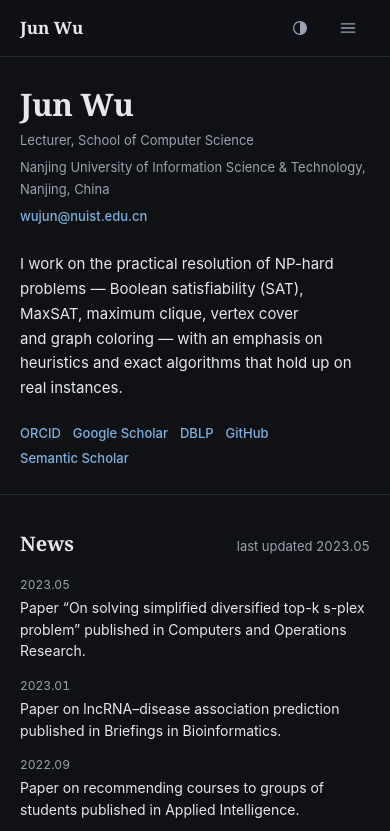
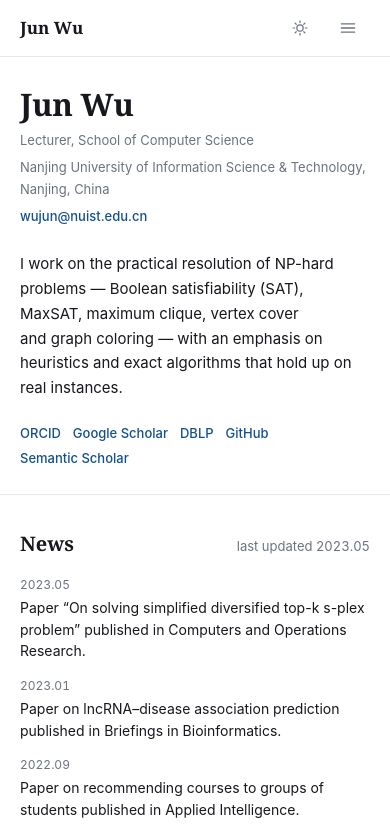
Before and after one commit to wujunzero/website, an Eleventy site: page src/pages/home.html in a window 390 px wide. Both pictures are taken after a click on the button 300 px from the left and 28 px from the top of the page. Shown: the top 831 px of the page. Built offline with nearby package versions, Linux system fonts and the light colour scheme; Eleventy itself is replaced by a stand-in of ours; files that its build step writes are made by us from their sources.

Commit message:
feat: three-state theme, lock scroll behind the mobile menu
The 3 KB JS budget had started to drive decisions rather than describe them:
comments were dropped to save bytes and the theme toggle only knew light and
dark, so once you touched it you could never get back to following the system.
Both are fixed, and the budget is now 5 KB.

- theme cycles system -> light -> dark -> system; "system" writes no
  data-theme at all, which hands control back to prefers-color-scheme
- one icon per mode (half disc / sun / moon), driven by data-mode
- filtering now also hides the matching "jump to year" links, so no anchor
  points at a year group that was just collapsed
- the mobile panel covers the viewport, so lock body scroll while it is open
  and release it on resize past the breakpoint
- main.js rewritten with its comments intact; inline theme script back to a
  readable multi-line form

CSS 13902 B, JS 4629 B (1554 B gzipped).

```diff
--- a/src/assets/main.css
+++ b/src/assets/main.css
@@ -252,6 +252,30 @@ ol {
 .icon-btn:hover {
   background: var(--surface);
   color: var(--text);
+}
+
+/* One icon per theme mode; the button carries the current one in data-mode. */
+.theme-light,
+.theme-dark {
+  display: none;
+}
+
+[data-mode="light"] .theme-system,
+[data-mode="dark"] .theme-system {
+  display: none;
+}
+
+[data-mode="light"] .theme-light {
+  display: block;
+}
+
+[data-mode="dark"] .theme-dark {
+  display: block;
+}
+
+/* The mobile menu covers the viewport, so freeze the page behind it. */
+body.menu-open {
+  overflow: hidden;
 }
 
 .menu-btn {
--- a/src/assets/main.js
+++ b/src/assets/main.js
@@ -1,76 +1,121 @@
 (function () {
   var root = document.documentElement;
+  var THEME_KEY = "theme";
 
+  /* Theme: system -> light -> dark -> system. "system" writes no data-theme
+     attribute at all, so the prefers-color-scheme block in CSS takes over. */
   var toggle = document.getElementById("theme-toggle");
-  if (toggle) toggle.onclick = function () {
-    var stored = null;
-    try { stored = localStorage.getItem("theme"); } catch (e) {}
-    var dark = stored ? stored === "dark"
-      : matchMedia("(prefers-color-scheme: dark)").matches;
-    root.setAttribute("data-theme", dark ? "light" : "dark");
-    try { localStorage.setItem("theme", dark ? "light" : "dark"); } catch (e) {}
-  };
+  if (toggle) {
+    var order = ["system", "light", "dark"];
+    var mode = "system";
+    try {
+      var saved = localStorage.getItem(THEME_KEY);
+      if (order.indexOf(saved) > -1) mode = saved;
+    } catch (e) {}
 
-  var btn = document.getElementById("menu-toggle");
+    var paint = function () {
+      if (mode === "system") root.removeAttribute("data-theme");
+      else root.setAttribute("data-theme", mode);
+      var next = order[(order.indexOf(mode) + 1) % order.length];
+      toggle.setAttribute("aria-label", "Colour theme: " + mode + ". Switch to " + next + ".");
+      toggle.setAttribute("title", "Colour theme: " + mode);
+      toggle.setAttribute("data-mode", mode);
+    };
+
+    toggle.addEventListener("click", function () {
+      mode = order[(order.indexOf(mode) + 1) % order.length];
+      try {
+        localStorage.setItem(THEME_KEY, mode);
+      } catch (e) {}
+      paint();
+    });
+
+    paint();
+  }
+
+  /* Mobile menu: the panel is fixed and full height, so lock the page behind
+     it, close on link click, on Escape, and hand focus back to the button. */
+  var menuBtn = document.getElementById("menu-toggle");
   var nav = document.getElementById("site-nav");
-  if (btn && nav) {
-    var close = function () {
-      nav.classList.remove("is-open");
-      btn.setAttribute("aria-expanded", "false");
-      btn.setAttribute("aria-label", "Open menu");
+  if (menuBtn && nav) {
+    var setMenu = function (open) {
+      nav.classList.toggle("is-open", open);
+      document.body.classList.toggle("menu-open", open);
+      menuBtn.setAttribute("aria-expanded", open);
+      menuBtn.setAttribute("aria-label", open ? "Close menu" : "Open menu");
     };
-    btn.onclick = function () {
-      var open = nav.classList.toggle("is-open");
-      btn.setAttribute("aria-expanded", open);
-      btn.setAttribute("aria-label", open ? "Close menu" : "Open menu");
-    };
+    menuBtn.addEventListener("click", function () {
+      setMenu(!nav.classList.contains("is-open"));
+    });
     nav.addEventListener("click", function (e) {
-      if (e.target.closest("a")) close();
+      if (e.target.closest("a")) setMenu(false);
     });
     document.addEventListener("keydown", function (e) {
       if (e.key === "Escape" && nav.classList.contains("is-open")) {
-        close();
-        btn.focus();
+        setMenu(false);
+        menuBtn.focus();
+      }
+    });
+    window.addEventListener("resize", function () {
+      if (window.innerWidth > 767) setMenu(false);
+    });
+  }
+
+  /* Publication filter: hide non-matching entries, drop year groups that end
+     up empty, hide their "jump to" links too, and announce the result count. */
+  var segmented = document.querySelector(".segmented");
+  if (segmented) {
+    var buttons = segmented.querySelectorAll("button");
+    var items = document.querySelectorAll(".pub");
+    var groupHeaders = document.querySelectorAll(".year-label");
+    var status = document.getElementById("filter-status");
+
+    segmented.addEventListener("click", function (e) {
+      var clicked = e.target.closest("button");
+      if (!clicked) return;
+
+      buttons.forEach(function (b) {
+        b.setAttribute("aria-pressed", b === clicked);
+      });
+
+      var want = clicked.getAttribute("data-filter");
+      var shown = 0;
+      items.forEach(function (item) {
+        var match = want === "all" || item.getAttribute("data-type") === want;
+        item.hidden = !match;
+        if (match) shown++;
+      });
+
+      groupHeaders.forEach(function (header) {
+        var group = header.closest("[data-year-group]");
+        var empty = !group.querySelector(".pub:not([hidden])");
+        group.hidden = empty;
+        var jump = document.querySelector('.jump a[href="#' + header.id + '"]');
+        if (jump) jump.hidden = empty;
+      });
+
+      if (status) {
+        status.textContent = "Showing " + shown + " of " + items.length + " papers";
       }
     });
   }
 
-  // Filter: hide items, hide empty year groups, announce the count.
-  var seg = document.querySelector(".segmented");
-  if (seg) {
-    var btns = seg.querySelectorAll("button");
-    var items = document.querySelectorAll(".pub");
-    var groups = document.querySelectorAll("[data-year-group]");
-    var status = document.getElementById("filter-status");
-    seg.addEventListener("click", function (e) {
-      var b = e.target.closest("button");
-      if (!b) return;
-      btns.forEach(function (x) { x.setAttribute("aria-pressed", x === b); });
-      var want = b.getAttribute("data-filter");
-      var shown = 0;
-      items.forEach(function (li) {
-        li.hidden = want !== "all" && li.getAttribute("data-type") !== want;
-        if (!li.hidden) shown++;
-      });
-      groups.forEach(function (g) {
-        g.hidden = !g.querySelector(".pub:not([hidden])");
-      });
-      if (status) status.textContent = shown + " of " + items.length + " papers shown";
-    });
-  }
+  /* Scroll spy: one observer per section, tagging the matching nav link. */
+  var links = document.querySelectorAll("#site-nav a[href*='#']");
+  var currentLink = null;
+  links.forEach(function (link) {
+    var id = link.getAttribute("href").split("#")[1];
+    var section = id ? document.getElementById(id) : null;
+    if (!section || !window.IntersectionObserver) return;
 
-  // Scroll spy.
-  if (IntersectionObserver) {
-    var current = null;
-    document.querySelectorAll("#site-nav a[href*='#']").forEach(function (a) {
-      var el = document.getElementById(a.getAttribute("href").split("#")[1] || "");
-      if (!el) return;
-      new IntersectionObserver(function (es) {
-        if (!es[0].isIntersecting) return;
-        if (current) current.removeAttribute("aria-current");
-        current = a;
-        a.setAttribute("aria-current", "location");
-      }, { rootMargin: "-56px 0px -65% 0px" }).observe(el);
-    });
-  }
+    new IntersectionObserver(
+      function (entries) {
+        if (!entries[0].isIntersecting) return;
+        if (currentLink) currentLink.removeAttribute("aria-current");
+        currentLink = link;
+        link.setAttribute("aria-current", "location");
+      },
+      { rootMargin: "-56px 0px -65% 0px" }
+    ).observe(section);
+  });
 })();
--- a/src/includes/nav.html
+++ b/src/includes/nav.html
@@ -14,11 +14,23 @@
     </nav>
 
     <div class="nav-actions">
-      <button type="button" class="icon-btn" id="theme-toggle" aria-label="Switch colour theme"
-        title="Switch colour theme">
-        <svg width="18" height="18" viewBox="0 0 24 24" fill="none" aria-hidden="true" focusable="false">
-          <circle cx="12" cy="12" r="8.5" stroke="currentColor" stroke-width="1.6" />
-          <path d="M12 3.5a8.5 8.5 0 0 1 0 17z" fill="currentColor" />
+      <button type="button" class="icon-btn" id="theme-toggle" aria-label="Colour theme: system"
+        title="Colour theme: system">
+        <svg class="theme-system" width="18" height="18" viewBox="0 0 24 24" fill="none" aria-hidden="true"
+          focusable="false">
+          <circle cx="12" cy="12" r="8.4" stroke="currentColor" stroke-width="1.6" />
+          <path d="M12 3.6a8.4 8.4 0 0 1 0 16.8z" fill="currentColor" />
+        </svg>
+        <svg class="theme-light" width="18" height="18" viewBox="0 0 24 24" fill="none" aria-hidden="true"
+          focusable="false">
+          <circle cx="12" cy="12" r="4.2" stroke="currentColor" stroke-width="1.6" />
+          <path d="M12 2.6v2.2M12 19.2v2.2M2.6 12h2.2M19.2 12h2.2M5.4 5.4l1.6 1.6M17 17l1.6 1.6M18.6 5.4L17 7M7 17l-1.6 1.6"
+            stroke="currentColor" stroke-width="1.6" stroke-linecap="round" />
+        </svg>
+        <svg class="theme-dark" width="18" height="18" viewBox="0 0 24 24" fill="none" aria-hidden="true"
+          focusable="false">
+          <path d="M20 14.5A8.2 8.2 0 0 1 9.5 4a8.4 8.4 0 1 0 10.5 10.5z" stroke="currentColor"
+            stroke-width="1.6" stroke-linejoin="round" />
         </svg>
       </button>
 
```
Also changed, not shown: src/includes/head.html (+10 -1 lines).
